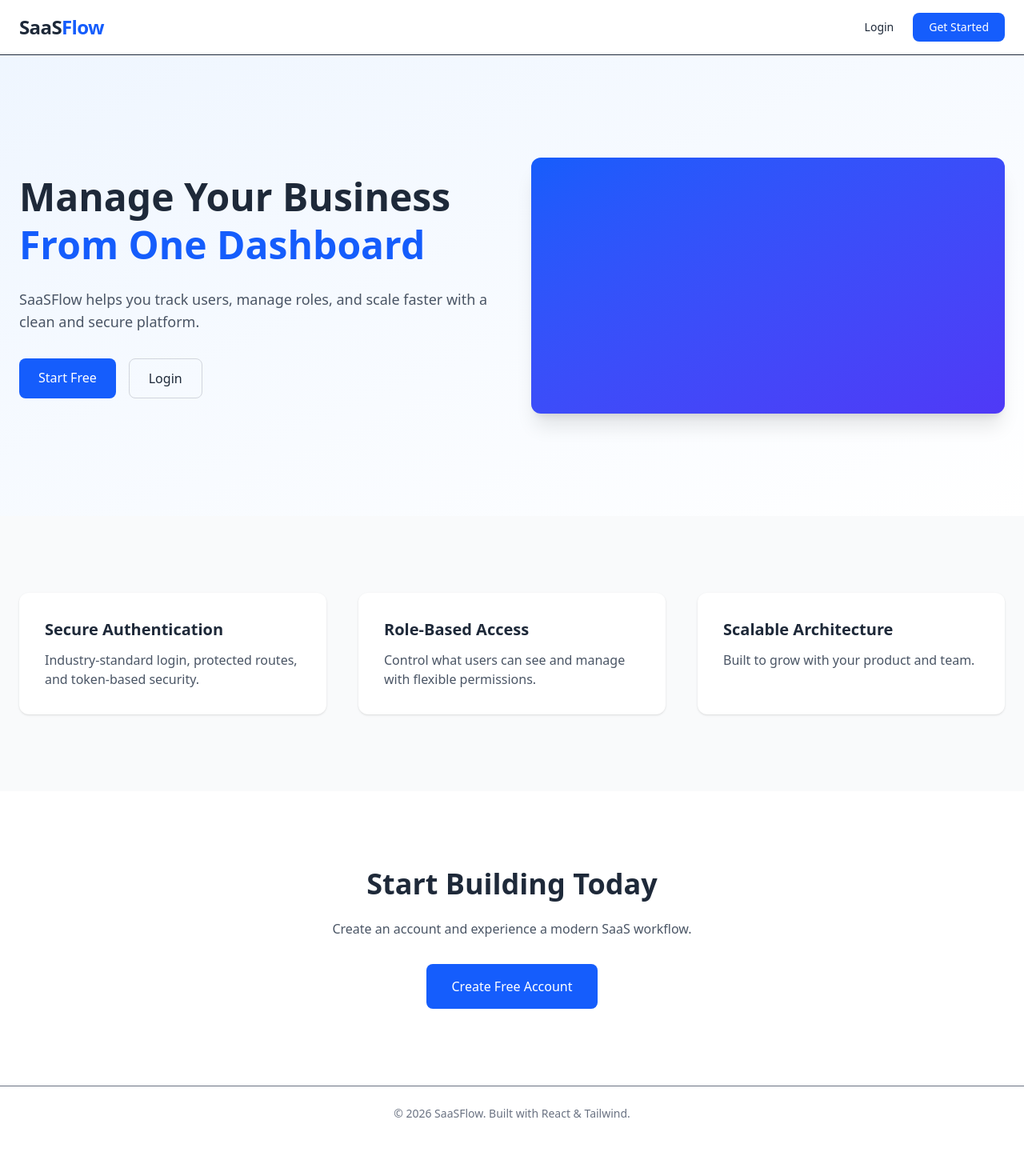
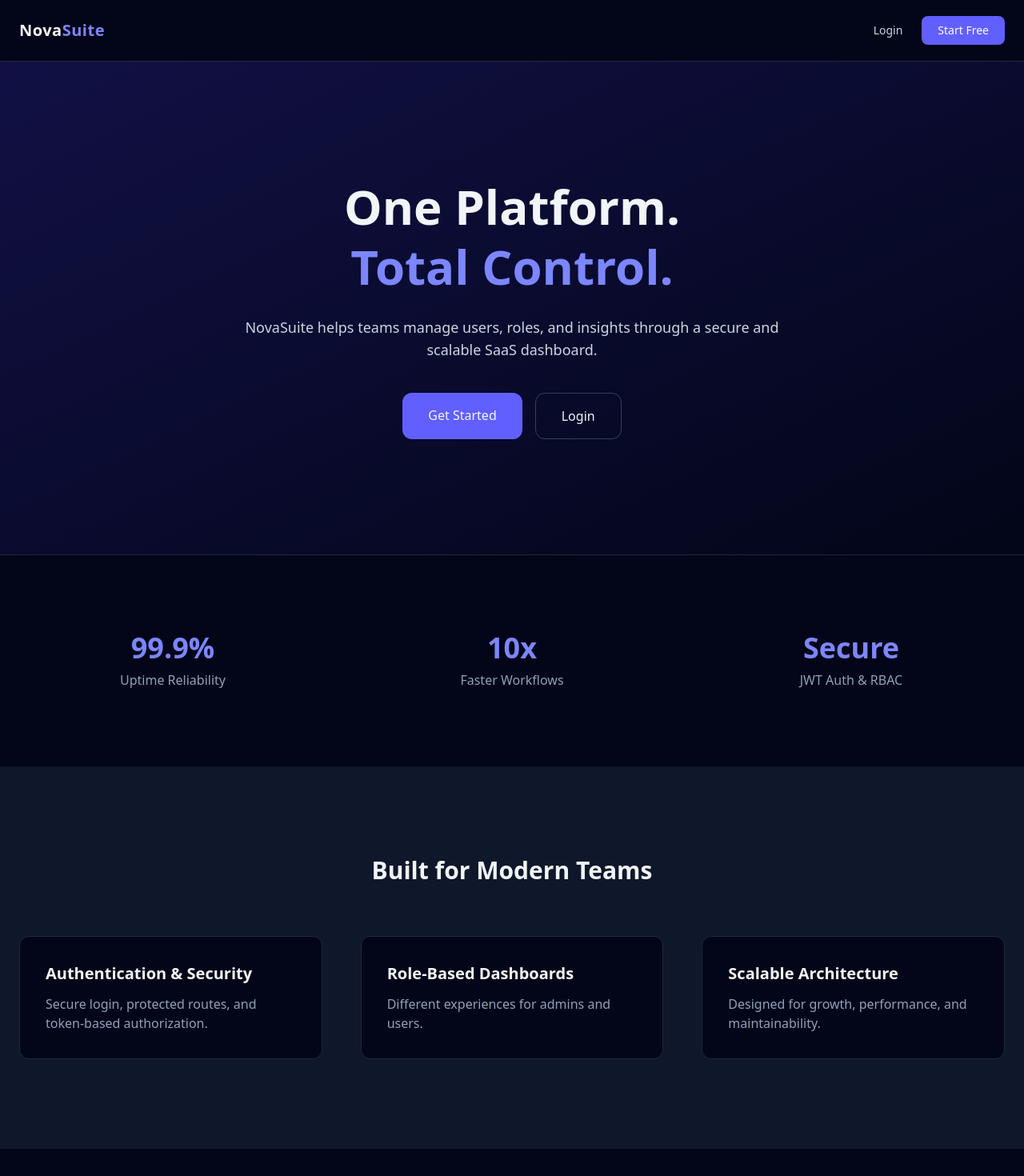
Before and after one commit to Saurabh190120/saas-paltform, a React (Vite) app in the folder saas/: page / in a window 1280 px wide. Shown: the top 1470 px of the page at 80% size. Before the commit the page ends 1426 px from the top, so only its background shows below. Built offline with nearby package versions, Linux system fonts and the light colour scheme.

Commit message:
home page

```diff
--- a/saas/src/pages/Home.jsx
+++ b/saas/src/pages/Home.jsx
@@ -2,127 +2,135 @@ import { Link } from "react-router-dom";
 
 export default function Home() {
   return (
-    <div className="min-h-screen bg-white text-gray-800">
+    <div className="min-h-screen bg-slate-950 text-slate-100">
 
-      {/* ================= Top Bar ================= */}
-      <header className="border-b">
-        <div className="max-w-7xl mx-auto px-6 py-4 flex justify-between items-center">
-          <h1 className="text-2xl font-bold tracking-tight">
-            SaaS<span className="text-blue-600">Flow</span>
+      {/* ================= NAVBAR ================= */}
+      <header className="border-b border-slate-800">
+        <div className="max-w-7xl mx-auto px-6 py-5 flex justify-between items-center">
+          <h1 className="text-xl font-semibold tracking-wide">
+            Nova<span className="text-indigo-400">Suite</span>
           </h1>
 
-          <nav className="flex items-center gap-6">
-            <Link to="/login" className="text-sm font-medium hover:text-blue-600">
+          <nav className="flex items-center gap-6 text-sm">
+            <Link to="/login" className="text-slate-300 hover:text-white">
               Login
             </Link>
             <Link
               to="/register"
-              className="bg-blue-600 text-white text-sm px-5 py-2 rounded-lg"
+              className="bg-indigo-500 hover:bg-indigo-600 text-white px-5 py-2 rounded-lg"
             >
-              Get Started
+              Start Free
             </Link>
           </nav>
         </div>
       </header>
 
-      {/* ================= Hero ================= */}
+      {/* ================= HERO ================= */}
       <section className="relative overflow-hidden">
-        <div className="absolute inset-0 bg-gradient-to-br from-blue-50 to-white" />
+        <div className="absolute inset-0 bg-gradient-to-br from-indigo-600/20 to-transparent" />
 
-        <div className="relative max-w-7xl mx-auto px-6 py-32 grid md:grid-cols-2 gap-12 items-center">
-          <div>
-            <h2 className="text-5xl font-bold leading-tight mb-6">
-              Manage Your Business
-              <span className="block text-blue-600">From One Dashboard</span>
+        <div className="relative max-w-7xl mx-auto px-6 py-36 text-center">
+          <h2 className="text-5xl md:text-6xl font-bold leading-tight mb-6">
+            One Platform.
+            <span className="block text-indigo-400">
+              Total Control.
+            </span>
           </h2>
 
-            <p className="text-gray-600 text-lg mb-8">
-              SaaSFlow helps you track users, manage roles, and scale faster
-              with a clean and secure platform.
+          <p className="max-w-2xl mx-auto text-slate-300 text-lg mb-10">
+            NovaSuite helps teams manage users, roles, and insights
+            through a secure and scalable SaaS dashboard.
           </p>
 
-            <div className="flex gap-4">
+          <div className="flex justify-center gap-4">
             <Link
               to="/register"
-                className="bg-blue-600 text-white px-6 py-3 rounded-lg font-medium"
+              className="bg-indigo-500 hover:bg-indigo-600 px-8 py-4 rounded-xl font-medium"
             >
-                Start Free
+              Get Started
             </Link>
             <Link
               to="/login"
-                className="border border-gray-300 px-6 py-3 rounded-lg font-medium"
+              className="border border-slate-700 px-8 py-4 rounded-xl font-medium"
             >
               Login
             </Link>
           </div>
         </div>
+      </section>
 
-          {/* Right visual placeholder */}
-          <div className="hidden md:block">
-            <div className="h-80 rounded-xl bg-gradient-to-br from-blue-600 to-indigo-600 shadow-xl" />
+      {/* ================= STATS ================= */}
+      <section className="py-24 border-t border-slate-800">
+        <div className="max-w-7xl mx-auto px-6 grid md:grid-cols-3 gap-10 text-center">
+          <div>
+            <h3 className="text-4xl font-bold text-indigo-400">99.9%</h3>
+            <p className="text-slate-400 mt-2">Uptime Reliability</p>
+          </div>
+          <div>
+            <h3 className="text-4xl font-bold text-indigo-400">10x</h3>
+            <p className="text-slate-400 mt-2">Faster Workflows</p>
+          </div>
+          <div>
+            <h3 className="text-4xl font-bold text-indigo-400">Secure</h3>
+            <p className="text-slate-400 mt-2">JWT Auth & RBAC</p>
           </div>
         </div>
       </section>
 
-      {/* ================= Feature Highlights ================= */}
-      <section className="py-24 bg-gray-50">
+      {/* ================= FEATURES ================= */}
+      <section className="py-28 bg-slate-900">
         <div className="max-w-7xl mx-auto px-6">
-          <div className="grid md:grid-cols-3 gap-10">
+          <h3 className="text-3xl font-bold text-center mb-16">
+            Built for Modern Teams
+          </h3>
 
-            <div className="bg-white p-8 rounded-xl shadow-sm">
-              <h3 className="text-xl font-semibold mb-3">
-                Secure Authentication
-              </h3>
-              <p className="text-gray-600">
-                Industry-standard login, protected routes, and token-based security.
-              </p>
-            </div>
-
-            <div className="bg-white p-8 rounded-xl shadow-sm">
-              <h3 className="text-xl font-semibold mb-3">
-                Role-Based Access
-              </h3>
-              <p className="text-gray-600">
-                Control what users can see and manage with flexible permissions.
-              </p>
-            </div>
-
-            <div className="bg-white p-8 rounded-xl shadow-sm">
-              <h3 className="text-xl font-semibold mb-3">
-                Scalable Architecture
-              </h3>
-              <p className="text-gray-600">
-                Built to grow with your product and team.
-              </p>
-            </div>
-
+          <div className="grid md:grid-cols-3 gap-12">
+            <Feature
+              title="Authentication & Security"
+              desc="Secure login, protected routes, and token-based authorization."
+            />
+            <Feature
+              title="Role-Based Dashboards"
+              desc="Different experiences for admins and users."
+            />
+            <Feature
+              title="Scalable Architecture"
+              desc="Designed for growth, performance, and maintainability."
+            />
           </div>
         </div>
       </section>
 
-      {/* ================= CTA ================= */}
-      <section className="py-24">
-        <div className="max-w-4xl mx-auto px-6 text-center">
+      {/* ================= FINAL CTA ================= */}
+      <section className="py-32 text-center">
         <h3 className="text-4xl font-bold mb-6">
-            Start Building Today
+          Start Your SaaS Journey Today
         </h3>
-          <p className="text-gray-600 mb-8">
-            Create an account and experience a modern SaaS workflow.
+        <p className="text-slate-400 mb-10">
+          No credit card required. Set up in minutes.
         </p>
         <Link
           to="/register"
-            className="inline-block bg-blue-600 text-white px-8 py-4 rounded-lg font-medium"
+          className="bg-indigo-500 hover:bg-indigo-600 px-10 py-4 rounded-xl font-semibold"
         >
           Create Free Account
         </Link>
-        </div>
       </section>
 
-      {/* ================= Footer ================= */}
-      <footer className="border-t py-6 text-center text-sm text-gray-500">
-        © 2026 SaaSFlow. Built with React & Tailwind.
+      {/* ================= FOOTER ================= */}
+      <footer className="border-t border-slate-800 py-6 text-center text-sm text-slate-500">
+        © 2026 NovaSuite. Crafted with React & Tailwind.
       </footer>
-
     </div>
   );
 }
+
+/* ===== Local Feature Component ===== */
+function Feature({ title, desc }) {
+  return (
+    <div className="bg-slate-950 border border-slate-800 rounded-xl p-8">
+      <h4 className="text-xl font-semibold mb-3">{title}</h4>
+      <p className="text-slate-400">{desc}</p>
+    </div>
+  );
+}
```
Lines whose indentation alone changed are shown as unchanged.
